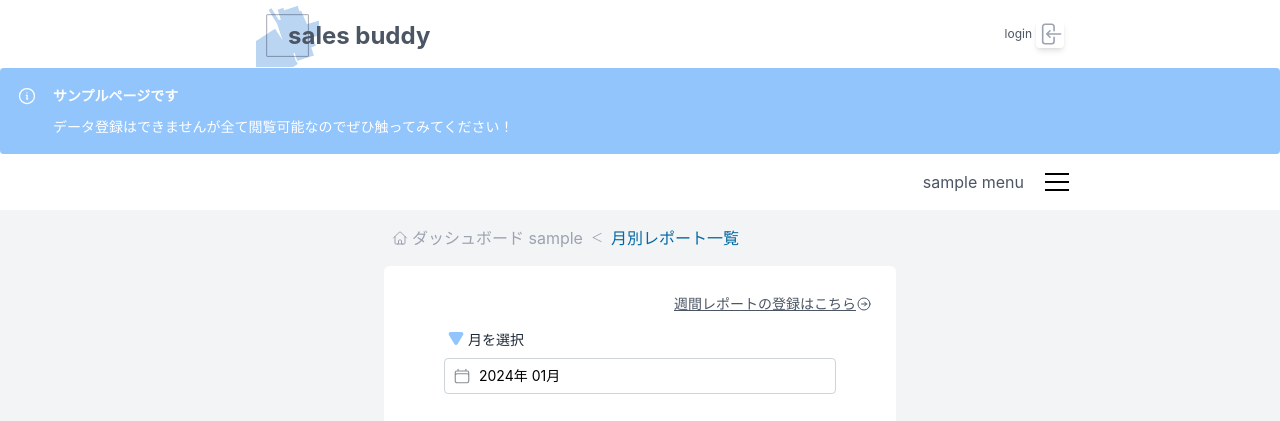
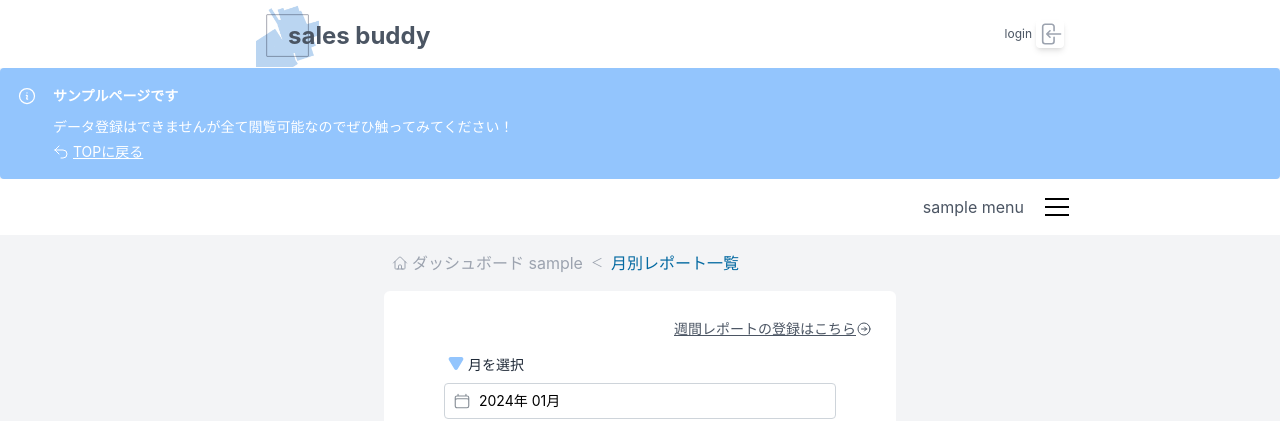
Before and after one commit to eriplume/sales_buddy, a Next.js app: page /dashboard_s/report_s in a window 1280 px wide. Shown: the top 421 px of the page. Built offline with nearby package versions, Linux system fonts and the light colour scheme; no server answers.

Commit message:
:lipstick: Update: レイアウト修正 #97

```diff
--- a/app/(authenticated)/layout.tsx
+++ b/app/(authenticated)/layout.tsx
@@ -1,4 +1,3 @@
-import RequireAuth from "@/lib/RequireAuth"
 import FooterMenu from "../components/base/FooterMenu"
 import Footer from "../components/base/Footer"
 
@@ -10,11 +9,9 @@ export default function AuthenticatedLayout({
 
   return (
     <>
-      <RequireAuth>
-        {children}
-        <Footer />
-        <FooterMenu/>
-      </RequireAuth>
+      {children}
+      <Footer />
+      <FooterMenu/>
     </>
   )
 }
--- a/app/(unauthenticated)/layout.tsx
+++ b/app/(unauthenticated)/layout.tsx
@@ -11,7 +11,7 @@ export default function UnauthenticatedLayout({
 
   return (
     <>
-      <div className="md:sticky top-5 w-full z-30">
+      <div className="w-full z-30">
         <AlertDemo/>
       </div>
       <div className="md:sticky top-12 w-full z-30">
--- a/app/components/page/Demo/DemoReportArchive.tsx
+++ b/app/components/page/Demo/DemoReportArchive.tsx
@@ -1,6 +1,6 @@
 "use client"
 import { useState } from "react";
-import { useRouter } from 'next/navigation'
+import Link from "next/link";
 import { formatDateYM } from "@/utils/dateUtils";
 import { weeklyReportsDemo, monthlyReportsDemo } from "./DemoData";
 import { showErrorNotification } from "@/utils/notifications";
@@ -14,7 +14,6 @@ import ReportList from "../Report/ReportList";
 import MonthlySummary from "../Report/MonthlySummary";
 
 export default function DemoReportArchive() {
-  const router = useRouter();
   const [value, setValue] = useState<Date | null>(new Date());
   const targetMonth = formatDateYM(value);
 
@@ -34,10 +33,10 @@ export default function DemoReportArchive() {
   return (
     <div className="flex flex-col justify-center w-full max-w-lg pt-4 pb-7 md:py-7 bg-white rounded-md">
       <div className='flex justify-end pr-5 pb-2'>
-        <div className='flex flex-row text-gray-600 text-sm items-center underline hover:text-sky-800 cursor-pointer' onClick={() => router.push('/weekly_s')}>
+        <Link href='/sample/weekly' className='flex flex-row text-gray-600 text-sm items-center underline hover:text-sky-800 cursor-pointer'>
           <div>週間レポートの登録はこちら</div>
           <ArrowRightCircleIcon className="w-4 h-4 mr-1" />
-        </div>
+        </Link>
       </div>
       <div className="flex flex-row justify-start px-7 pt-2 md:px-12">
         <TriangleIcon className="w-4 h-4 mr-1 ml-4 text-blue-300" />
--- a/app/components/page/Report/ReportArchive.tsx
+++ b/app/components/page/Report/ReportArchive.tsx
@@ -1,6 +1,6 @@
 "use client"
 import { useState } from "react";
-import { useRouter } from 'next/navigation'
+import Link from "next/link";
 import { formatDateYM } from "@/utils/dateUtils";
 import { useFetchForReport } from "@/lib/useFetch";
 import useDashboardStore from "@/store/dashboardStore";
@@ -15,7 +15,6 @@ import MonthlySummary from "./MonthlySummary";
 
 export default function ReportArchive() {
   useFetchForReport();
-  const router = useRouter();
 
   const { weeklyReports, monthlyReports } = useDashboardStore();
   const [value, setValue] = useState<Date | null>(new Date());
@@ -33,10 +32,10 @@ export default function ReportArchive() {
     <div className="flex flex-col justify-center w-full max-w-lg pt-4 pb-7 md:py-7 bg-white rounded-md">
 
       <div className='flex justify-end pr-5 pb-2'>
-        <div className='flex flex-row text-gray-600 text-sm items-center underline hover:text-sky-800 cursor-pointer' onClick={() => router.push('/weekly')}>
+        <Link href='/weekly' className='flex flex-row text-gray-600 text-sm items-center underline hover:text-sky-800 cursor-pointer'>
           <div>週間レポートの登録はこちら</div>
           <ArrowRightCircleIcon className="w-4 h-4 mr-1" />
-        </div>
+        </Link>
       </div>
 
       <div className="flex flex-row justify-start px-7 pt-2 md:px-12">
--- a/app/components/ui/AlertDemo.tsx
+++ b/app/components/ui/AlertDemo.tsx
@@ -1,12 +1,19 @@
 "use client"
-import { InformationCircleIcon } from '@heroicons/react/24/outline';
+import Link from 'next/link';
 import { Alert } from '@mantine/core';
+import { InformationCircleIcon, ArrowUturnLeftIcon } from '@heroicons/react/24/outline';
 
 export default function AlertDemo() {
-  const icon = <InformationCircleIcon />;
+  const icon = <InformationCircleIcon className='w-5 h-5'/>;
   return (
     <Alert variant="filled" color="#93c5fd" title="サンプルページです" icon={icon}>
       <p>データ登録はできませんが全て閲覧可能なのでぜひ触ってみてください！</p>
+      <div className='mt-1'>
+        <Link href='/' className='flex flex-row items-center underline hover:text-sky-800 cursor-pointer'>
+          <ArrowUturnLeftIcon className="w-4 h-4 mr-1" />
+            <div>TOPに戻る</div>
+        </Link>
+      </div>
     </Alert>
   )
 }
```
